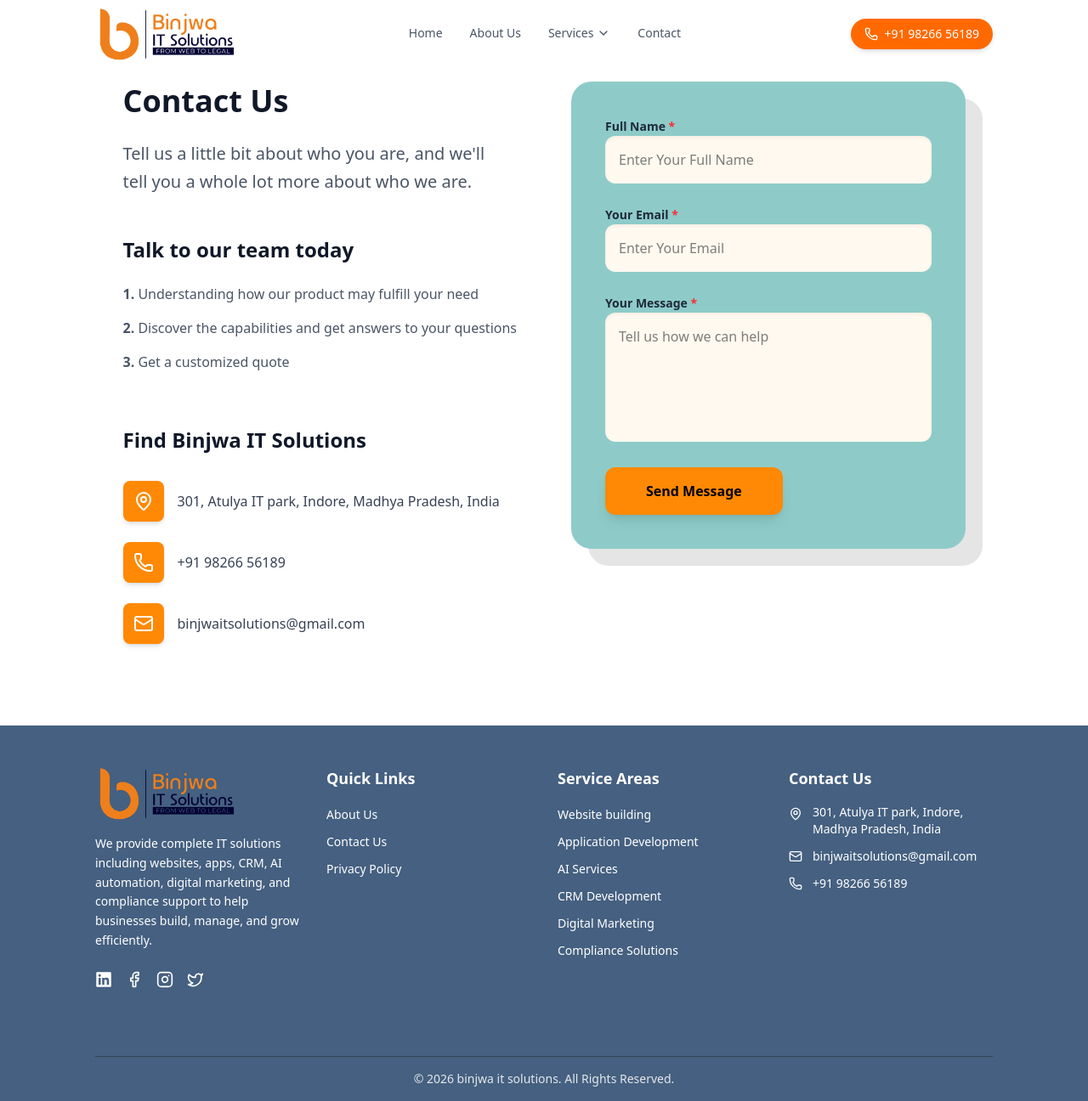
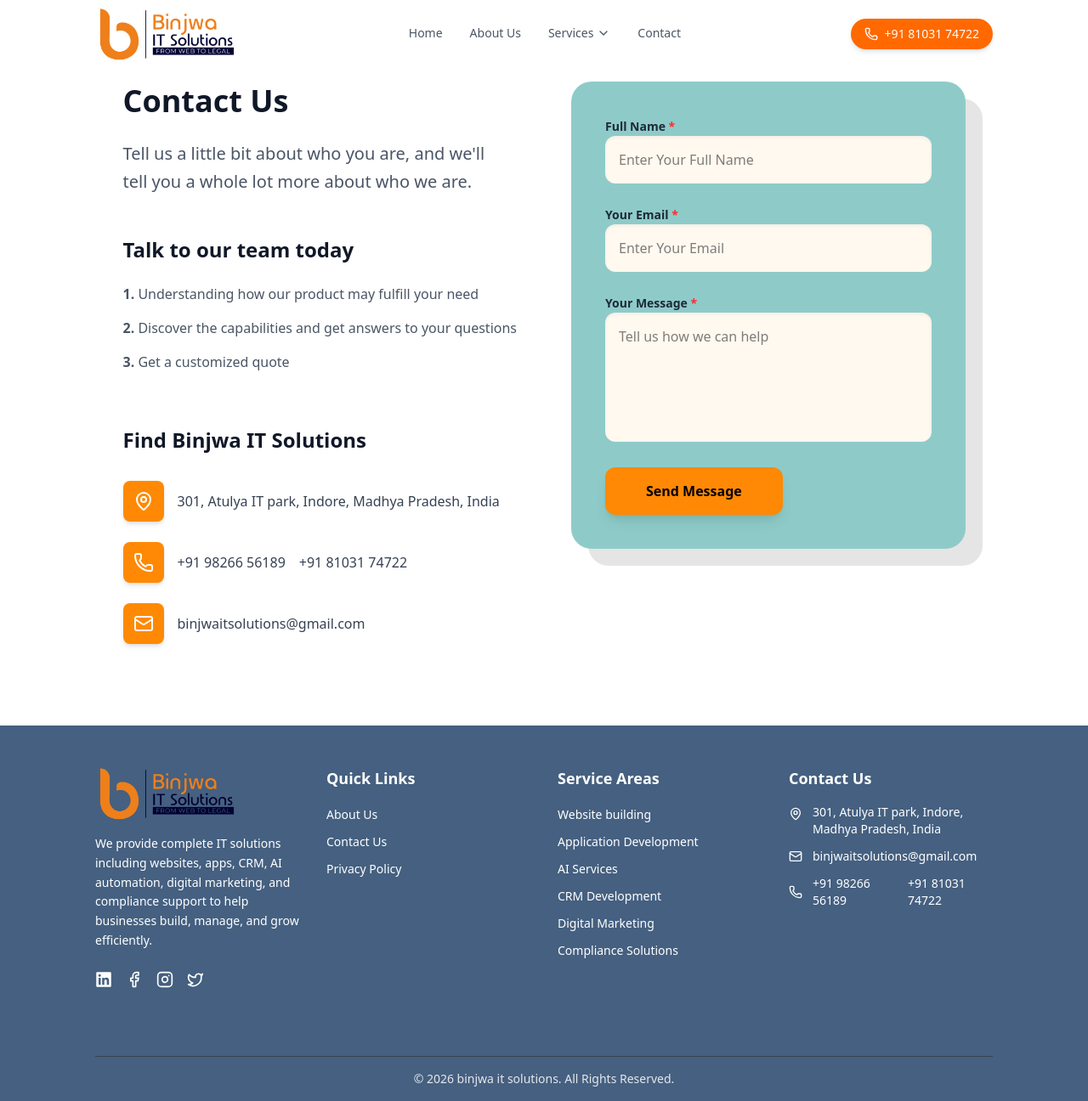
Before and after one commit to Tarunk0201/Binjawaitsolution-website, a React (Vite) app: page /contact in a window 1280 px wide. Shown: the whole page at 85% size. Built offline with nearby package versions, Linux system fonts and the light colour scheme.

Commit message:
update contact numbers across multiple components

```diff
--- a/src/componetns/ContactPage.jsx
+++ b/src/componetns/ContactPage.jsx
@@ -98,6 +98,9 @@
                 <span className="text-gray-700 font-medium">
                   +91 98266 56189
                 </span>
+                <span className="text-gray-700 font-medium">
+                  +91 81031 74722
+                </span>
               </div>
 
               <div className="flex items-center gap-4 group">
--- a/src/componetns/Footer.jsx
+++ b/src/componetns/Footer.jsx
@@ -134,10 +134,16 @@
               <li className="flex items-center gap-3">
                 <Phone size={16} className="text-white shrink-0" />
                 <a
-                  href="tel:1234567890"
+                  href="tel:9826656189"
                   className="text-white hover:text-white transition-colors"
                 >
                   +91 98266 56189
+                </a>
+                <a
+                  href="tel:8103174722"
+                  className="text-white hover:text-white transition-colors"
+                >
+                  +91 81031 74722
                 </a>
               </li>
             </ul>
--- a/src/componetns/LegalNotice.jsx
+++ b/src/componetns/LegalNotice.jsx
@@ -321,10 +321,16 @@
                   <Mail size={16} /> binjwaitsolutions@gmail.com
                 </a>
                 <a
-                  href="tel:+917974147736"
+                  href="tel:9826656189"
                   className="flex items-center gap-3 hover:text-orange-400 transition-colors"
                 >
                   <Phone size={16} /> +91 98266 56189
+                </a>
+                <a
+                  href="tel:8103174722"
+                  className="flex items-center gap-3 hover:text-orange-400 transition-colors"
+                >
+                  <Phone size={16} /> +91 81031 74722
                 </a>
                 <a
                   href="https://www.binjwaitsolutions.com"
--- a/src/componetns/Navbar.jsx
+++ b/src/componetns/Navbar.jsx
@@ -133,11 +133,11 @@
           {/* Desktop CTA */}
           <div className="hidden md:flex items-center">
             <a
-              href="tel:+917974147736"
+              href="tel:8103174722"
               className="flex items-center gap-2 bg-orange-500 hover:bg-orange-600 text-white px-4 py-2 rounded-full font-medium text-sm transition-colors shadow-md"
             >
               <Phone size={16} />
-              <span>+91 98266 56189</span>
+              <span>+91 81031 74722</span>
             </a>
           </div>
 
```
